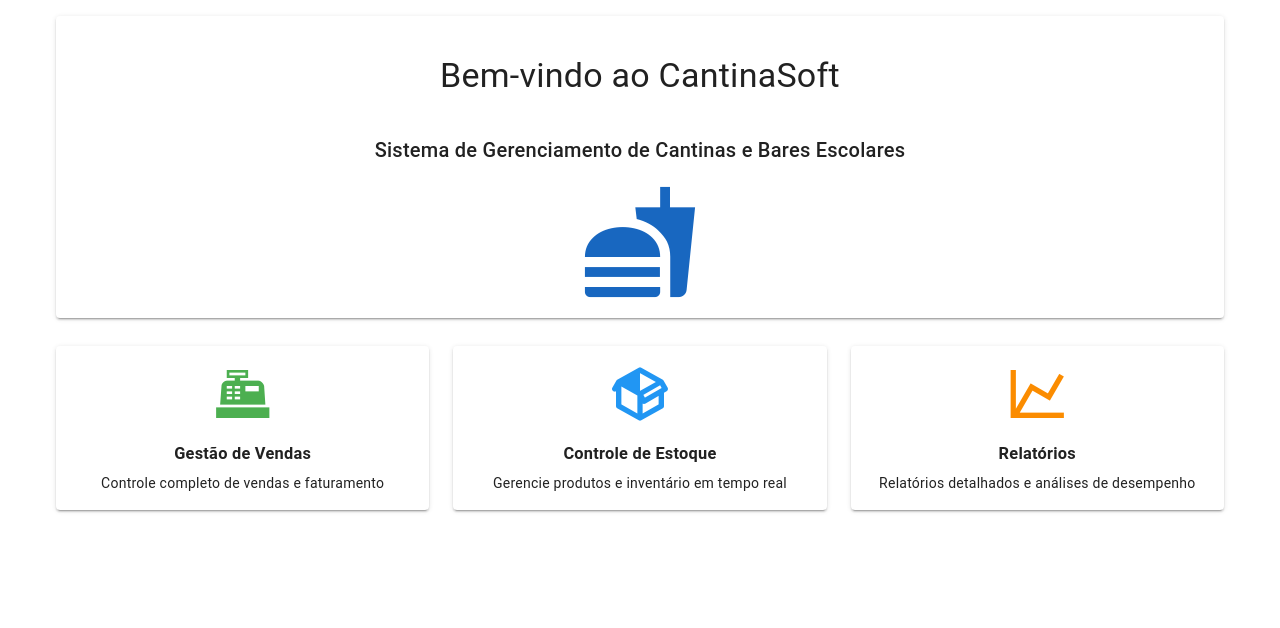
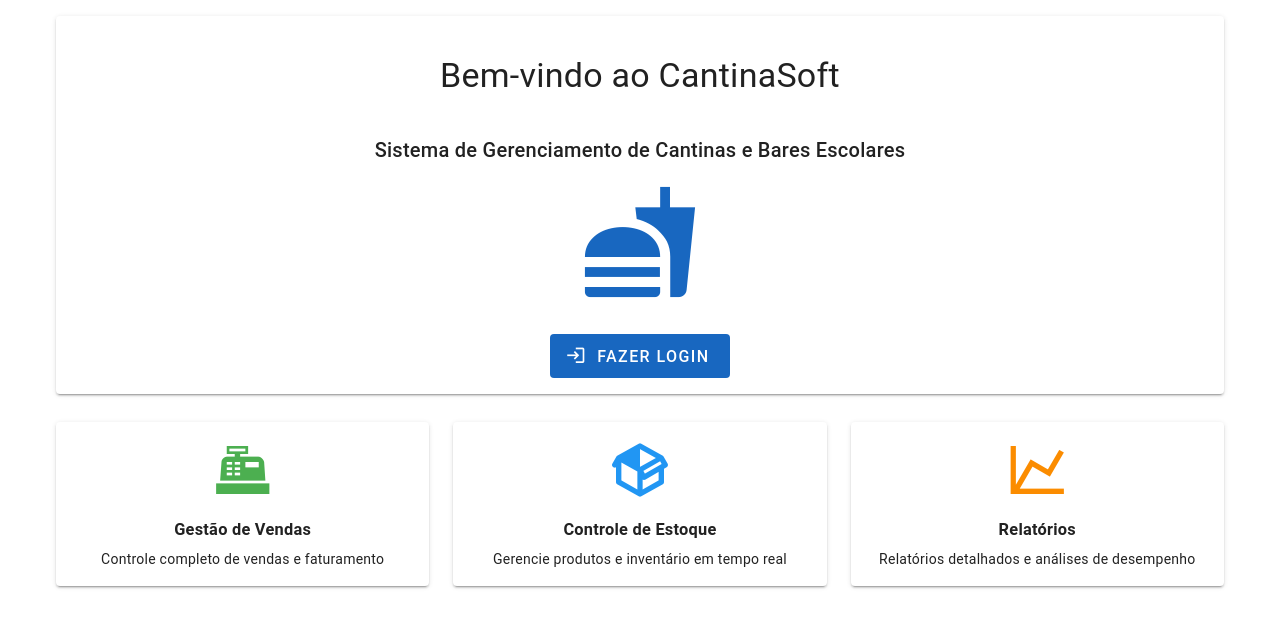
Before and after one commit to ACBonow/erp-cantina-soft-frontend, a Vue app: page / in a window 1280 px wide. Shown: the top 628 px of the page. Built offline with nearby package versions, Linux system fonts and the light colour scheme; no server answers.

Commit message:
feat: Add login button to HomePage for unauthenticated users

```diff
--- a/src/presentation/pages/HomePage.vue
+++ b/src/presentation/pages/HomePage.vue
@@ -10,6 +10,18 @@
             <v-card-text class="text-center">
               <p class="text-h6 mb-4">Sistema de Gerenciamento de Cantinas e Bares Escolares</p>
               <v-icon size="120" color="primary">mdi-food</v-icon>
+
+              <!-- Login Button for Unauthenticated Users -->
+              <div v-if="!isAuthenticated" class="mt-8">
+                <v-btn
+                  @click="router.push({ name: 'login' })"
+                  size="large"
+                  color="primary"
+                  prepend-icon="mdi-login"
+                >
+                  Fazer Login
+                </v-btn>
+              </div>
             </v-card-text>
           </v-card>
         </v-col>
@@ -31,13 +43,20 @@
 </template>
 
 <script setup lang="ts">
+import { computed } from 'vue'
+import { useRouter } from 'vue-router'
 import { useI18n } from 'vue-i18n'
 import { useTheme } from '@/composables/useTheme'
 import { useLocale } from '@/composables/useLocale'
+import { useAuthStore } from '@/store/auth'
 
+const router = useRouter()
 const { t } = useI18n()
 const { isDark, toggleTheme } = useTheme()
 const { toggleLocale } = useLocale()
+const authStore = useAuthStore()
+
+const isAuthenticated = computed(() => authStore.isAuthenticated)
 
 const features = [
   {
```
